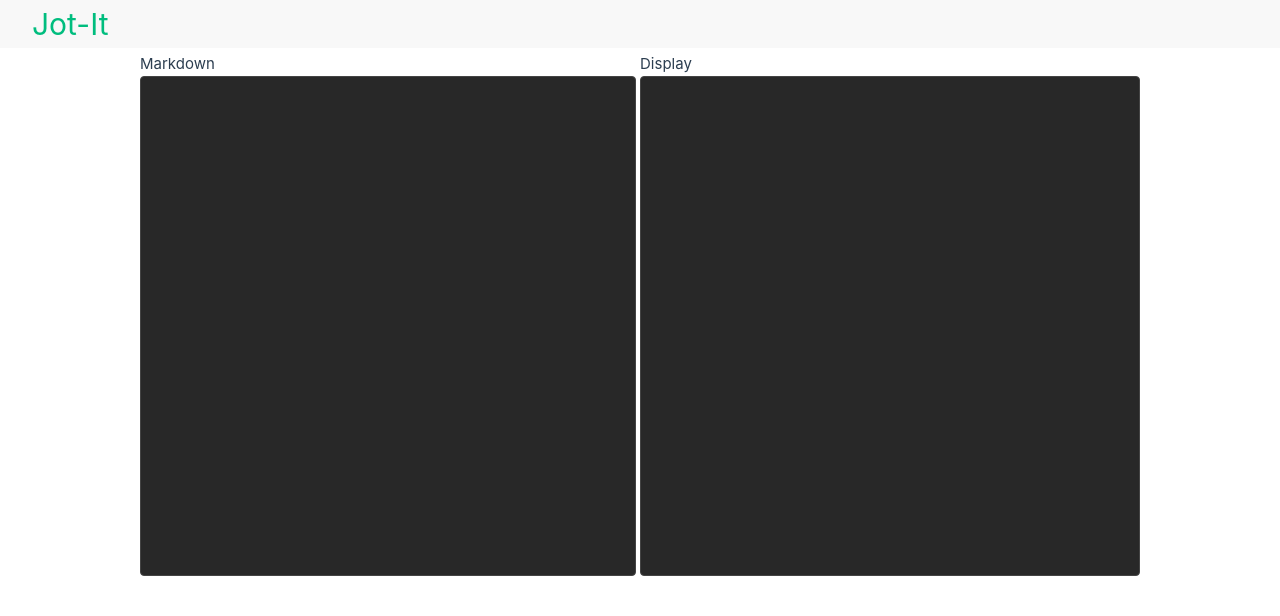
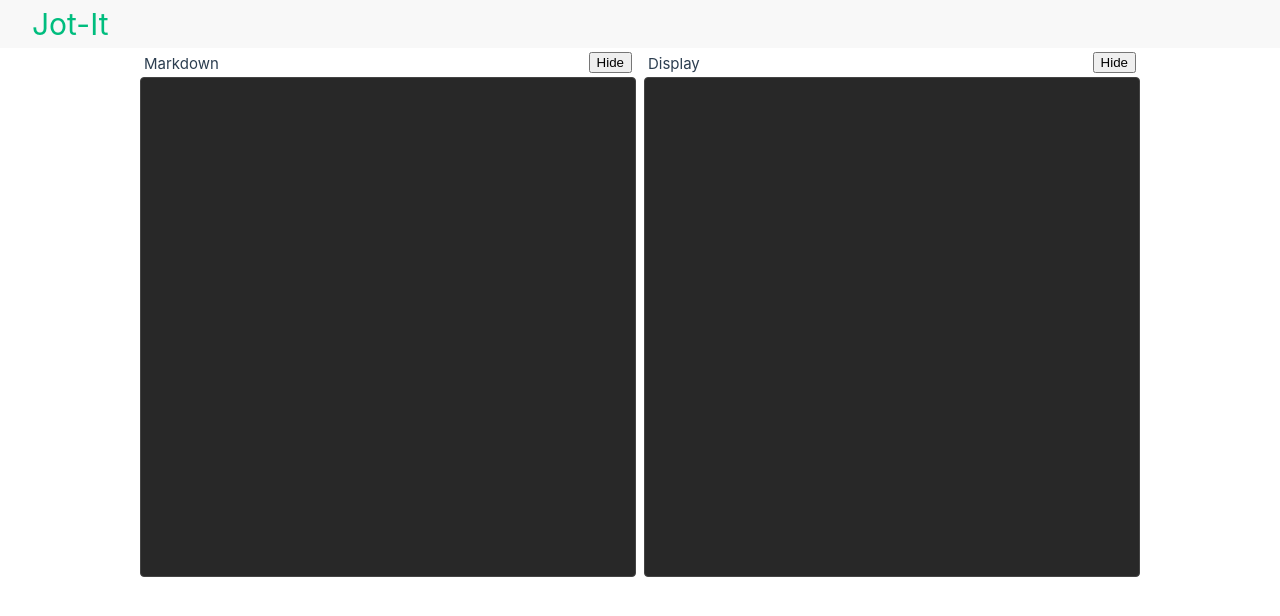
Before and after one commit to murphyjstevens/jot-it, a Vue app: page / in a window 1280 px wide. Shown: the top 616 px of the page. Built offline with nearby package versions, Linux system fonts and the light colour scheme.

Commit message:
Added hide buttons to columns

```diff
--- a/src/assets/base.css
+++ b/src/assets/base.css
@@ -74,3 +74,11 @@ body {
   -webkit-font-smoothing: antialiased;
   -moz-osx-font-smoothing: grayscale;
 }
+
+input:disabled, textarea:disabled, button:disabled {
+  cursor: not-allowed;
+}
+
+.hidden {
+  display: none !important;
+}
--- a/src/components/NoteItem.vue
+++ b/src/components/NoteItem.vue
@@ -5,23 +5,61 @@ import MarkdownIt from 'markdown-it'
 const markdownIt = new MarkdownIt()
 
 const markdown = ref('')
+const isMarkdownVisible = ref(true)
+const isDisplayVisible = ref(true)
 
 const markdownHtml = computed(() => markdownIt.render(markdown.value))
+
+function setVisible(isVisible: boolean, isMarkdown: boolean): void {
+  if (isMarkdown) {
+    isMarkdownVisible.value = isVisible
+  } else {
+    isDisplayVisible.value = isVisible
+  }
+}
 </script>
 
 <template>
   <div class="flex-row justify-content-center mt-1">
     <div class="markdown-wrapper flex-row justify-content-space-between">
-      <div class="flex-column markdown-column">
-        <label for="markdown">Markdown</label>
+      <div
+        class="flex-column markdown-column"
+        :class="{ hidden: !isMarkdownVisible }"
+      >
+        <div class="flex-row justify-content-space-between mr-1 ml-1">
+          <label for="markdown">Markdown</label>
+          <button
+            @click="setVisible(false, true)"
+            :disabled="!isDisplayVisible"
+            class="mb-1"
+          >
+            Hide
+          </button>
+        </div>
         <textarea
           id="markdown"
           v-model="markdown"
-          class="markdown-area mr-1"
+          class="markdown-area"
         ></textarea>
       </div>
-      <div class="flex-column markdown-column">
-        <label for="html">Display</label>
+      <div
+        class="markdown-column-spacer"
+        :class="{ hidden: !isDisplayVisible || !isMarkdownVisible }"
+      ></div>
+      <div
+        class="flex-column markdown-column"
+        :class="{ hidden: !isDisplayVisible }"
+      >
+        <div class="flex-row justify-content-space-between mr-1 ml-1">
+          <label for="html">Display</label>
+          <button
+            @click="setVisible(false, false)"
+            :disabled="!isMarkdownVisible"
+            class="mb-1"
+          >
+            Hide
+          </button>
+        </div>
         <div id="html" v-html="markdownHtml" class="markdown-area"></div>
       </div>
     </div>
@@ -34,7 +72,11 @@ const markdownHtml = computed(() => markdownIt.render(markdown.value))
 }
 
 .markdown-column {
-  width: 50%;
+  width: 100%;
+}
+
+.markdown-column-spacer {
+  width: 1rem;
 }
 
 .markdown-area {
```
